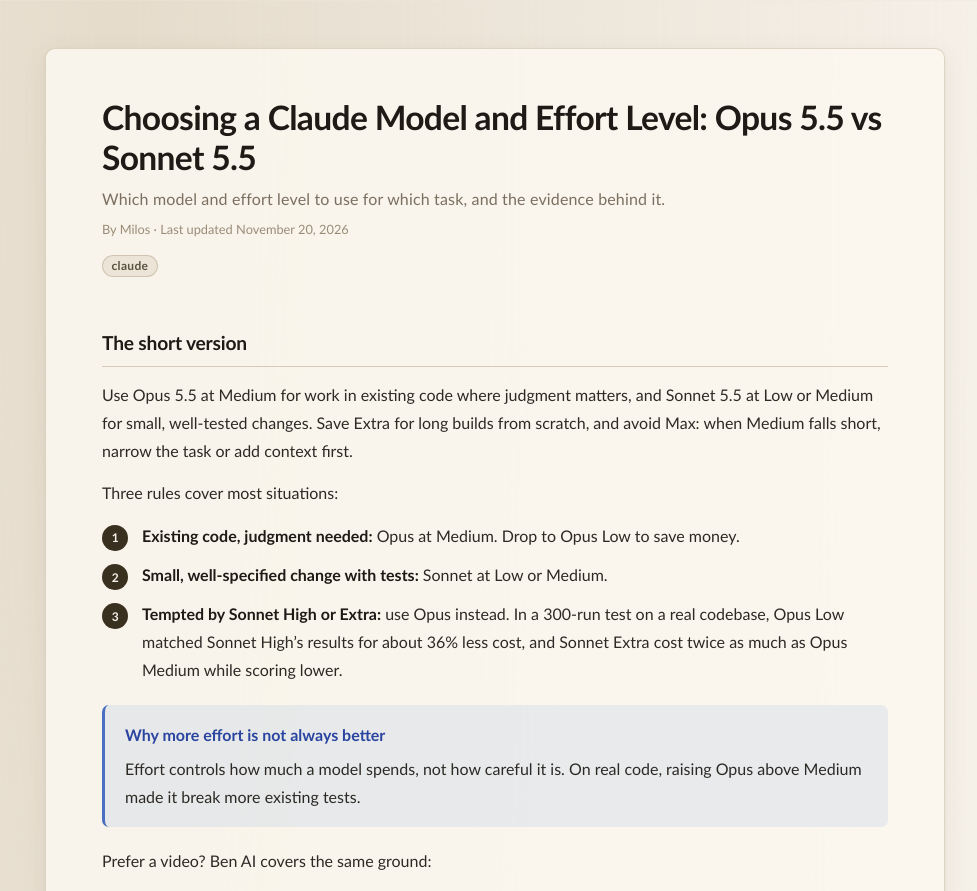
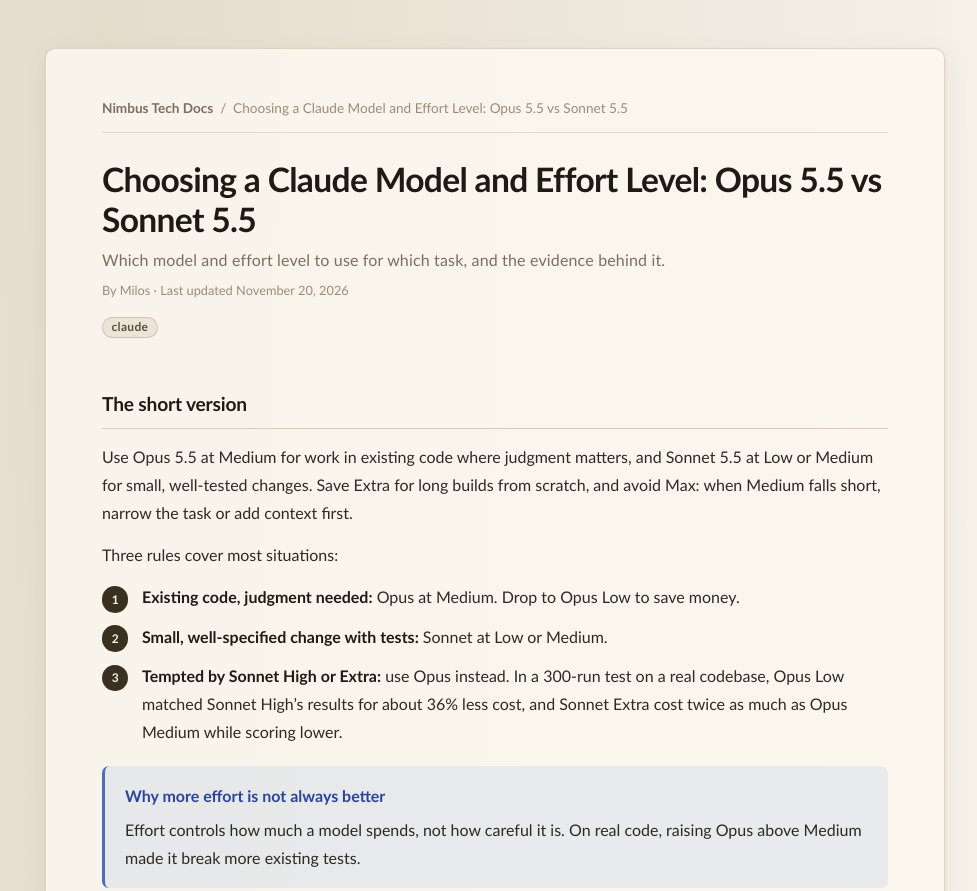
Before and after one commit to nimbus-tech-io/public-docs, a Jekyll site: the page built from choosing-a-model.md, in a window 1280 px wide, cut to the strip 0-891 px from the top of the page. Shown: the whole strip, without its empty margins (145-1122 px from the left). Built offline with Jekyll 4.4.1, drawn with Linux system fonts in a browser that asks for light colours.

Commit message:
Add a breadcrumb with a home link to every doc page
Co-Authored-By: Claude Sonnet 5.5 <noreply@anthropic.com>

```diff
--- a/_layouts/doc.html
+++ b/_layouts/doc.html
@@ -9,6 +9,11 @@
   </head>
   <body>
     <div class="page">
+      {% unless page.url == "/" or page.url == "/index.html" %}
+      <div class="breadcrumb">
+        <a href="{{ '/' | relative_url }}">Nimbus Tech Docs</a><span>/</span>{{ page.title }}
+      </div>
+      {% endunless %}
       <h1>{{ page.title }}</h1>
       {% if page.subtitle %}<p class="subtitle">{{ page.subtitle }}</p>{% endif %}
       {% if page.author or page.updated %}
--- a/assets/css/doc.css
+++ b/assets/css/doc.css
@@ -549,3 +549,27 @@ pre.diff .diff-del {
 .important-banner strong {
   color: #a52a1f;
 }
+
+.breadcrumb {
+  margin-bottom: 1.6rem;
+  padding-bottom: 0.7rem;
+  border-bottom: 1px solid #e3d9c6;
+  font-family: "Avenir Next", "Avenir", "Trebuchet MS", sans-serif;
+  font-size: 0.85rem;
+  color: #9a8c78;
+}
+
+.breadcrumb a {
+  color: #7a6f60;
+  font-weight: 600;
+  border-bottom: none;
+}
+
+.breadcrumb a:hover {
+  color: #1e1b17;
+  text-decoration: underline;
+}
+
+.breadcrumb span {
+  margin: 0 0.5em;
+}
```
